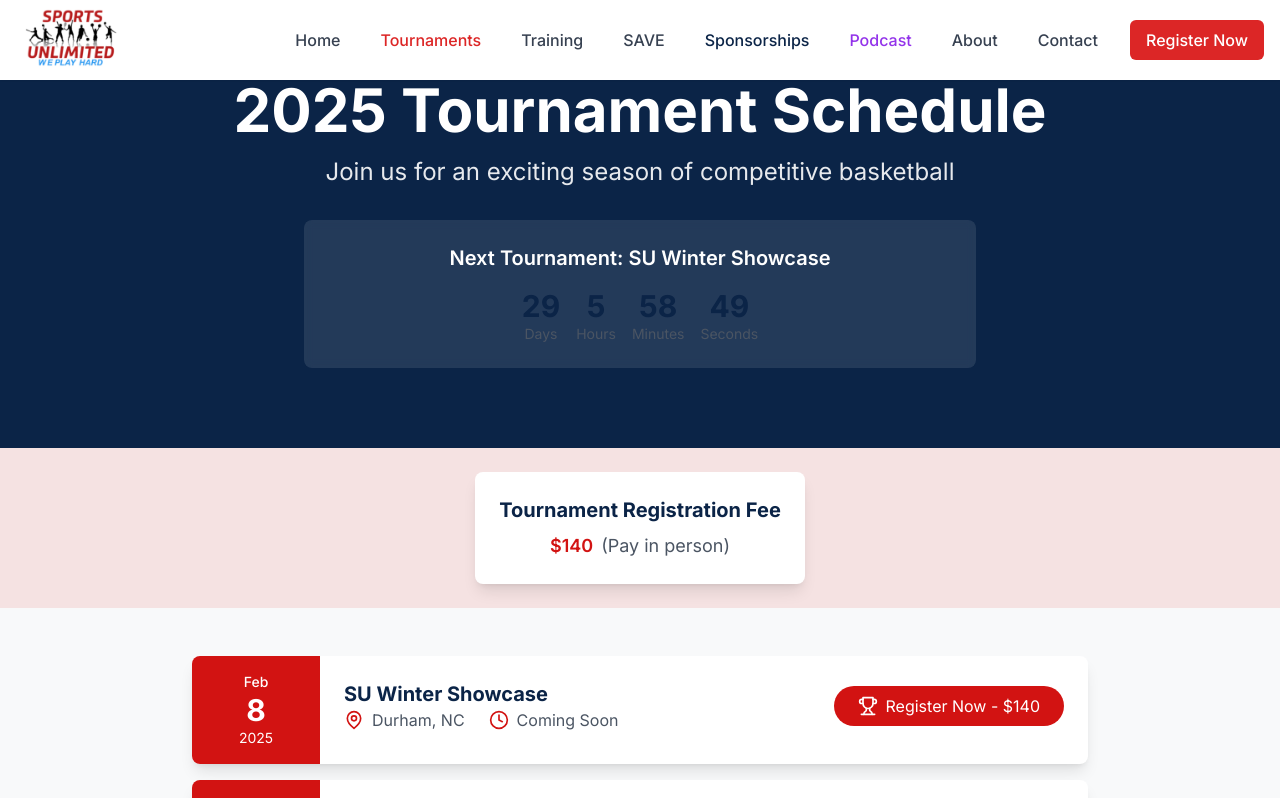
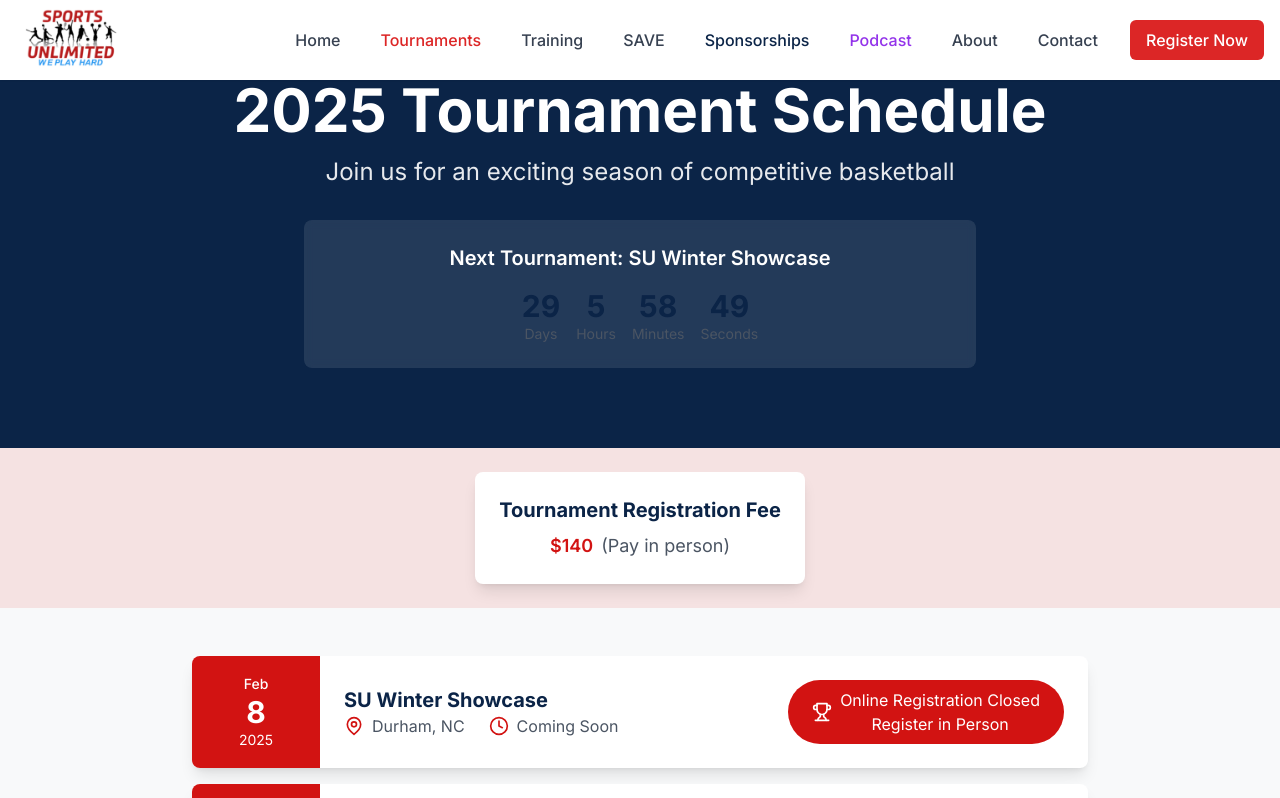
Before and after one commit to actonbp/sports-unlimited, a Next.js app: page /tournaments in a window 1280 px wide. Shown: the top 798 px of the page. Built offline with nearby package versions, Linux system fonts and the light colour scheme.

Commit message:
Update tournament registration buttons to indicate in-person registration only

```diff
--- a/app/tournaments/page.tsx
+++ b/app/tournaments/page.tsx
@@ -188,7 +188,7 @@
                       className="mt-4 md:mt-0 bg-secondary text-white py-2 px-6 rounded-full hover:bg-secondary/90 transition-colors duration-200 flex items-center justify-center space-x-2"
                     >
                       <Trophy className="w-5 h-5" />
-                      <span>Register Now - $140</span>
+                      <span>Online Registration Closed<br />Register in Person</span>
                     </button>
                   </div>
                 </div>
```
